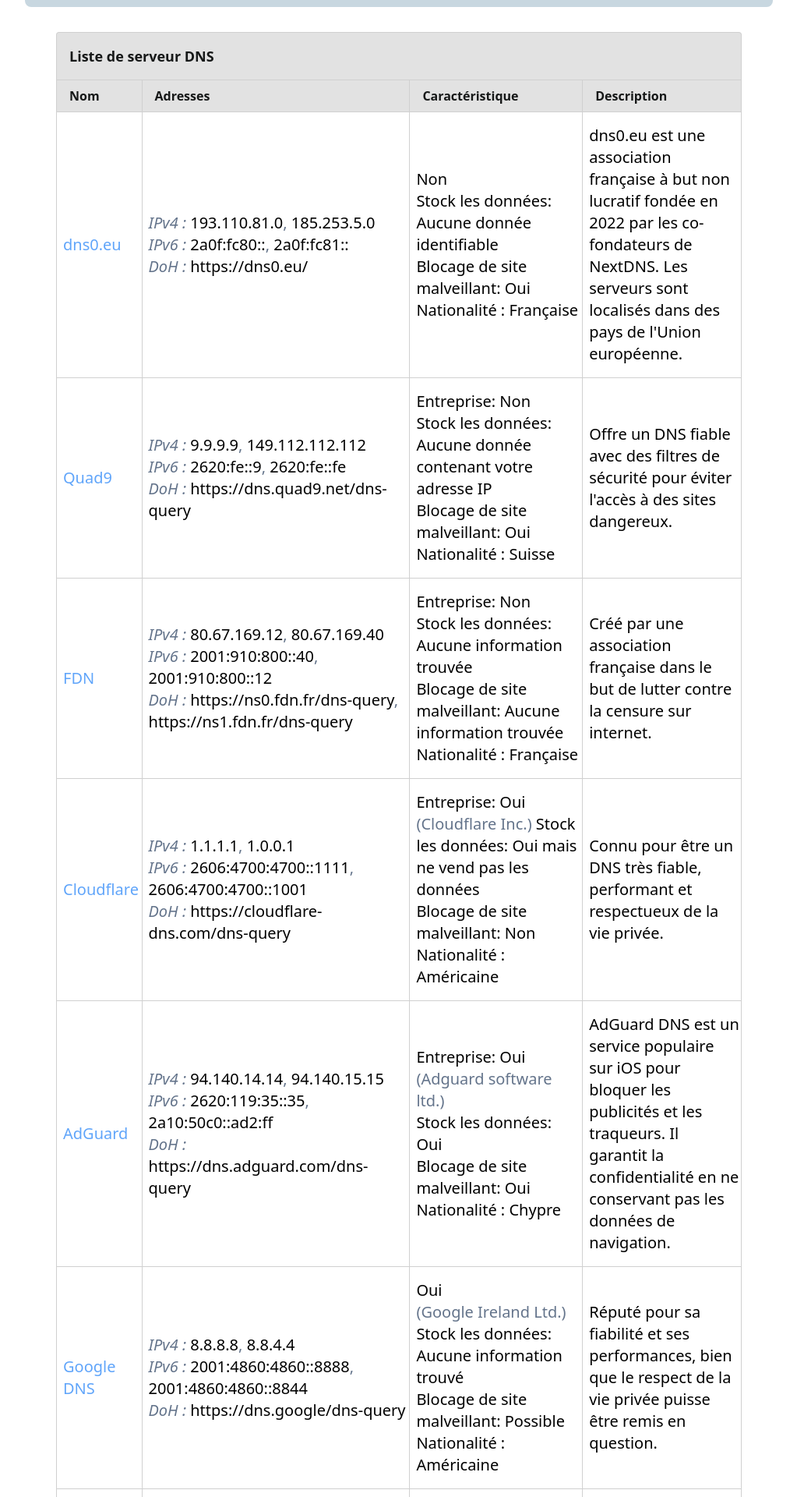
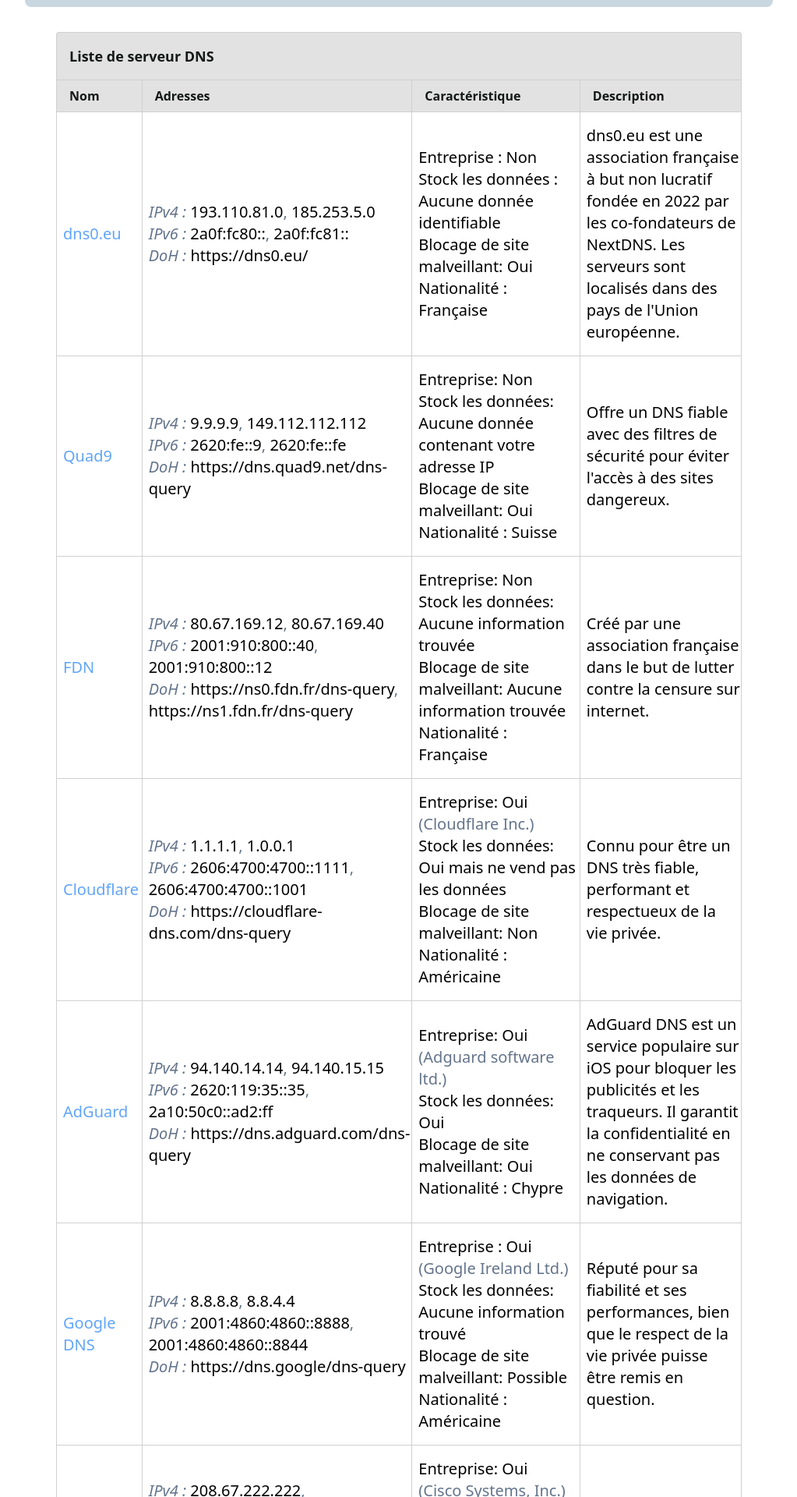
Before and after one commit to changetondns/changetondns.fr, a Vue app: page / in a window 1280 px wide. Shown: the part 7056-8976 px from the top of the page at 78% size, without its empty margins (128-1151 px from the left). Built offline with nearby package versions, Linux system fonts and the light colour scheme.

Commit message:
Update HomeView.vue
fix tableau

```diff
--- a/src/views/HomeView.vue
+++ b/src/views/HomeView.vue
@@ -360,8 +360,8 @@ export default {
                             </td>
                             <td class="pl-2 py-4 border-x border-t border-[#d0d0d0]"
                                 :class="{ 'border-black': !light_theme }">
-                                Non <br/>
-                                Stock les données: Aucune donnée identifiable<br/>
+                                Entreprise : Non <br/>
+                                Stock les données : Aucune donnée identifiable<br/>
                                 Blocage de site malveillant: Oui<br/>
                                 Nationalité : Française<br />
                             </td>
@@ -453,7 +453,7 @@ export default {
                             <td class="pl-2 py-4 border-x border-t border-[#d0d0d0]"
                                 :class="{ 'border-black': !light_theme }">
                                 Entreprise: Oui<br />
-                                <span class="text-slate-500">(Cloudflare Inc.)</span>
+                                <span class="text-slate-500">(Cloudflare Inc.)</span><br />
                                 Stock les données: Oui mais ne vend pas les données<br />
                                 Blocage de site malveillant: Non<br />
                                 Nationalité : Américaine<br />
@@ -516,7 +516,7 @@ export default {
                             </td>
                             <td class="pl-2 py-4 border-x border-t border-[#d0d0d0]"
                                 :class="{ 'border-black': !light_theme }">
-                                Oui<br />
+                                Entreprise : Oui<br />
                                 <span class="text-slate-500">(Google Ireland Ltd.)</span><br />
                                 Stock les données: Aucune information trouvé<br />
                                 Blocage de site malveillant: Possible<br />
```
